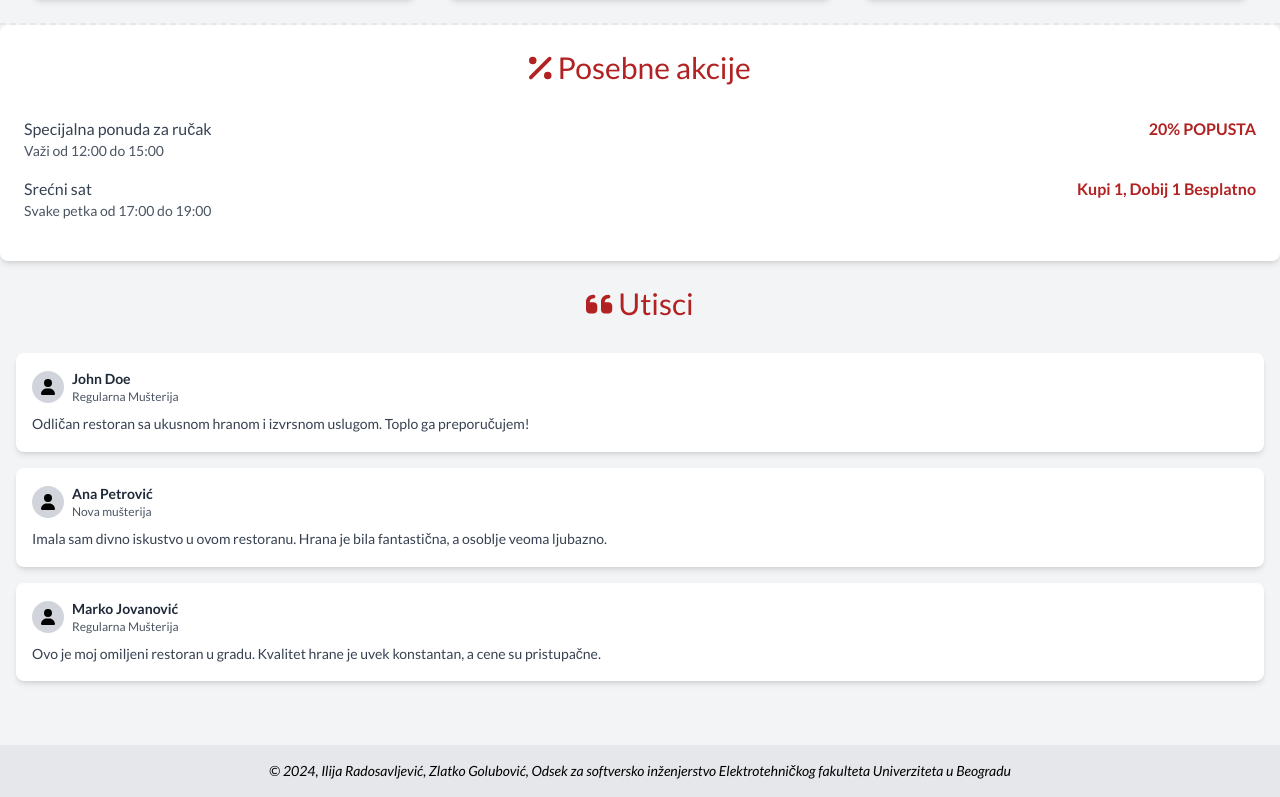
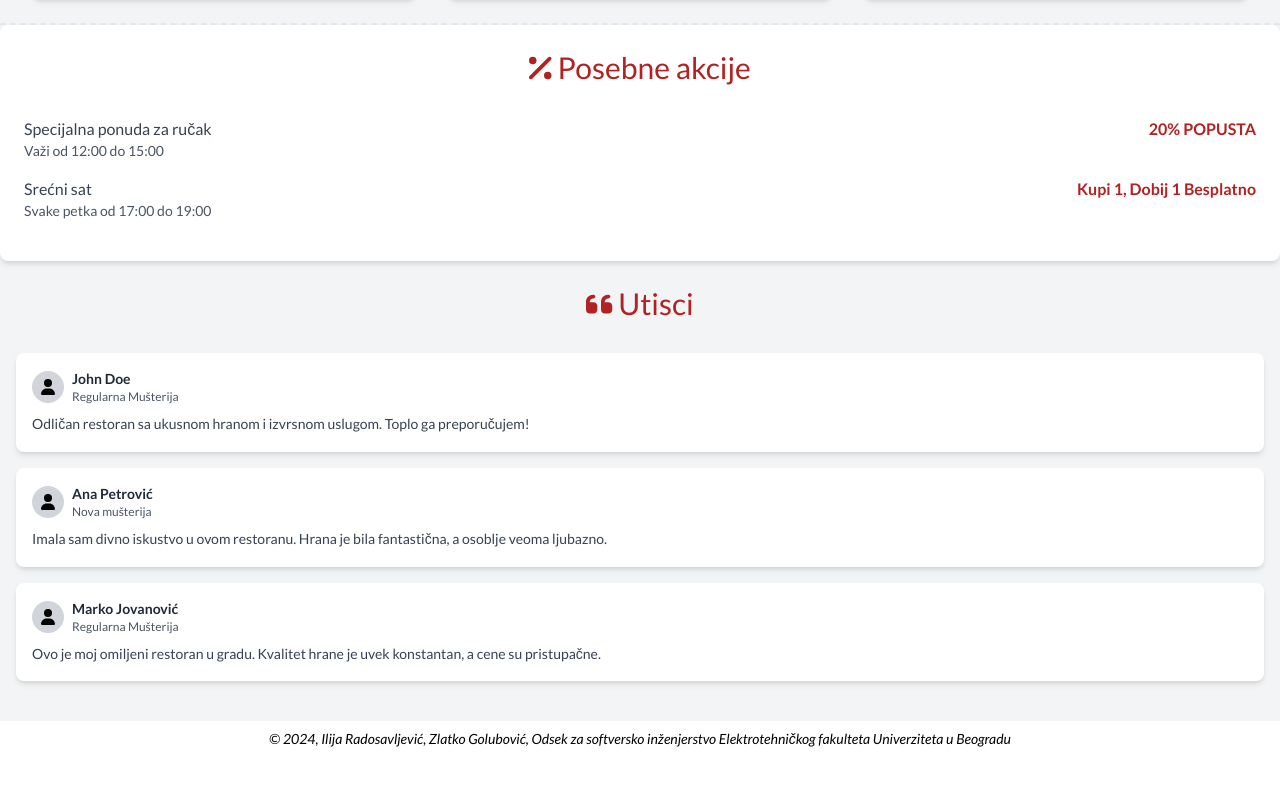
Before and after one commit to ilija02/restaurant-app, a Vue app: page / in a window 1280 px wide. Shown: the part 1343-2140 px from the top of the page. After the commit the page ends 2100 px from the top, so only its background shows below. Built offline with nearby package versions, Linux system fonts and the light colour scheme.

Commit message:
fix footer, fix z-index

```diff
--- a/src/App.vue
+++ b/src/App.vue
@@ -12,15 +12,19 @@
     </div>
   </div>
   <router-view />
+  <!-- So the language switch doesn't interfere with page content -->
+  <Footer />
   <LanguageSwitch />
 </template>
 
 <script>
 import LanguageSwitch from '@/components/LanguageSwitch.vue';
+import Footer from '@/components/layout/Footer.vue';
 export default {
   name: "App",
   components: {
-    LanguageSwitch
+    LanguageSwitch,
+    Footer
   },
 };
 </script>
--- a/src/components/MapComponent.vue
+++ b/src/components/MapComponent.vue
@@ -1,18 +1,18 @@
 <template>
-    <div class="map-container relative">
+    <div class="map-container relative z-10">
         <div class="map object-cover" ref="map"></div>
     </div>
 </template>
 
 <style>
 .map-container {
-  width: 45vw;
-  height: 50vh;
+    width: 45vw;
+    height: 50vh;
 }
 
 .map {
-  width: 100%;
-  height: 100%;
+    width: 100%;
+    height: 100%;
 }
 </style>
 
@@ -22,7 +22,7 @@ import 'leaflet/dist/leaflet.css';
 
 export default {
     name: "MapComponent",
-        mounted() {
+    mounted() {
         this.initMap();
         setTimeout(() => {
             this.map.invalidateSize();
@@ -33,7 +33,7 @@ export default {
             let latitude = 44.7845768
             let longitude = 20.4693792
 
-            this.map = L.map(this.$refs.map).setView([ latitude, longitude], 13);
+            this.map = L.map(this.$refs.map).setView([latitude, longitude], 13);
             L.tileLayer('https://{s}.tile.openstreetmap.org/{z}/{x}/{y}.png', {
                 attribution: '&copy; <a href="https://www.openstreetmap.org/copyright">OpenStreetMap</a> contributors'
             }).addTo(this.map);
--- a/src/components/layout/Footer.vue
+++ b/src/components/layout/Footer.vue
@@ -1,11 +1,13 @@
 <template>
-    <footer class="bg-gray-200 py-4">
-        <p class="text-center text-sm italic">&copy; 2024, Ilija Radosavljević, Zlatko Golubović, {{ $t('footer_text') }}</p>
+    <footer class="py-2 w-full z-10">
+        <p class="text-center text-sm italic">&copy; 2024, Ilija Radosavljević, Zlatko Golubović, {{
+            $t('footer_text')
+            }}</p>
     </footer>
 </template>
 
 <script>
-    export default{
-        name: "Footer"
-    }
+export default {
+    name: "Footer"
+}
 </script>
--- a/src/pages/AboutPage.vue
+++ b/src/pages/AboutPage.vue
@@ -8,7 +8,7 @@
                     {{ $t("about.description") }}
                 </p>
             </div>
-            <ImageGallery :images="galleryImages" class="md:w-1/2"/>
+            <ImageGallery :images="galleryImages" class="md:w-1/2" />
         </div>
         <h2 class="text-3xl font-semibold text-gray-800 mb-4 mx-12 pt-6">{{ $t('about.prizes_title') }}</h2>
         <div class="flex flex-col md:flex-row items-center px-12 py-6">
@@ -49,12 +49,11 @@
                 </tr>
             </table>
         </div>
-        <Footer />
     </div>
 </template>
 
 <style>
-.text-smallcaps{
+.text-smallcaps {
     font-variant: small-caps;
 }
 </style>
@@ -62,14 +61,12 @@
 <script>
 import ImageGallery from '@/components/ImageGalleryComponent.vue';
 import Header from "@/components/layout/Header.vue";
-import Footer from '@/components/layout/Footer.vue';
 import Map from '@/components/MapComponent.vue'
 
 export default {
     components: {
         ImageGallery,
         Header,
-        Footer,
         Map
     },
     data() {
@@ -93,21 +90,21 @@ export default {
     computed: {
         restaurant_prizes() {
             return this.$i18n.locale === 'en' ? [
-                {name: "Michelin Star", desc: "Recipient of Two Michelin Stars"},
-                {name: "Best Chinese Restaurant Award", desc: "Winner of the award for the best restaurant in the region"},
-                {name: "Master Chef Certificate", desc: "A certificate awarded only to a true master of culinary skills"} ]
+                { name: "Michelin Star", desc: "Recipient of Two Michelin Stars" },
+                { name: "Best Chinese Restaurant Award", desc: "Winner of the award for the best restaurant in the region" },
+                { name: "Master Chef Certificate", desc: "A certificate awarded only to a true master of culinary skills" }]
                 : [
-                {name: "Mišelin Zvezda", desc: "Dobitnik Dve Mišelin Zvezde"},
-                {name: "Nagrada za Najbolji Kineski Restoran", desc: "Winner of the award for the best restaurant in the region"},
-                {name: "Master Šef Sertifikat", desc: "Sertifikat koji se dodeljuje samo pravom majstoru kulinarskih veština"} ]
+                    { name: "Mišelin Zvezda", desc: "Dobitnik Dve Mišelin Zvezde" },
+                    { name: "Nagrada za Najbolji Kineski Restoran", desc: "Winner of the award for the best restaurant in the region" },
+                    { name: "Master Šef Sertifikat", desc: "Sertifikat koji se dodeljuje samo pravom majstoru kulinarskih veština" }]
         },
         site_prizes() {
             return this.$i18n.locale === 'en' ? [
-            {name: "Top Online Ordering Platform", desc: "An exceptional online ordering system"},
-            {name: "Customer Choice Award", desc: "Based on customer reviews and ratings, restaurant's consistently excellent food, service, and online presence was acknowledged"} ]
-            : [
-            {name: "Vodeća Platforma za Online Naručivanje", desc: "Izuzetan sistem online naručivanja restorana"},
-            {name: "Nagrada Izbora Korisnika", desc: "Zasnovana na recenzijama i ocenama korisnika na platformama, konzistentno izvanredna hrana, usluga i online prisustvo su prepoznati"} ]
+                { name: "Top Online Ordering Platform", desc: "An exceptional online ordering system" },
+                { name: "Customer Choice Award", desc: "Based on customer reviews and ratings, restaurant's consistently excellent food, service, and online presence was acknowledged" }]
+                : [
+                    { name: "Vodeća Platforma za Online Naručivanje", desc: "Izuzetan sistem online naručivanja restorana" },
+                    { name: "Nagrada Izbora Korisnika", desc: "Zasnovana na recenzijama i ocenama korisnika na platformama, konzistentno izvanredna hrana, usluga i online prisustvo su prepoznati" }]
         }
     },
 };
--- a/src/pages/HomePage.vue
+++ b/src/pages/HomePage.vue
@@ -21,7 +21,7 @@
       </div>
     </header>
     <div class="px-12 py-6 border-b-2 border-gray-200 border-dashed">
-      <AboutComponent @click="redirect()"/>
+      <AboutComponent @click="redirect()" />
 
     </div>
     <div id="top-dishes" class="px-4 py-6 border-b-2 border-dashed border-gray-200">
@@ -32,9 +32,6 @@
       <TestimonialsComponent />
 
     </div>
-    <!-- So the language switch doesn't interfere with page content -->
-    <div class="h-6"></div>
-    <Footer />
   </div>
 </template>
 
@@ -56,10 +53,10 @@ export default {
     Footer
   },
   methods: {
-        redirect() {
-            this.$router.push('/about')
-        }
+    redirect() {
+      this.$router.push('/about')
     }
+  }
 };
 </script>
 
--- a/src/pages/MenuPage.vue
+++ b/src/pages/MenuPage.vue
@@ -49,13 +49,12 @@
         <!-- <DishDetails v-if="selectedDish" :dish="selectedDish" @close="selectedDish = null" @add-to-cart="addToCart" /> -->
 
         <!-- Button to download menu as PDF -->
-        <div class="fixed bottom-4 right-4">
+        <div class="fixed bottom-4 right-4 z-50">
             <button class="px-4 py-2 bg-primary-500 text-white rounded-lg hover:bg-primary-600 shadow-black shadow-sm"
                 @click="downloadMenu">
                 {{ $t("menu.download") }}
             </button>
         </div>
-        <Footer />
     </div>
 </template>
 
@@ -64,13 +63,11 @@ import MenuItem from "@/components/MenuItem.vue";
 import Header from "@/components/layout/Header.vue";
 import { dishes } from '@/data/dishes.js';
 import downloadMenu from '@/util/menu.js'
-import Footer from '@/components/layout/Footer.vue'
 export default {
     name: "MenuPage",
     components: {
         MenuItem,
         Header,
-        Footer
     },
     data() {
         return {
```
